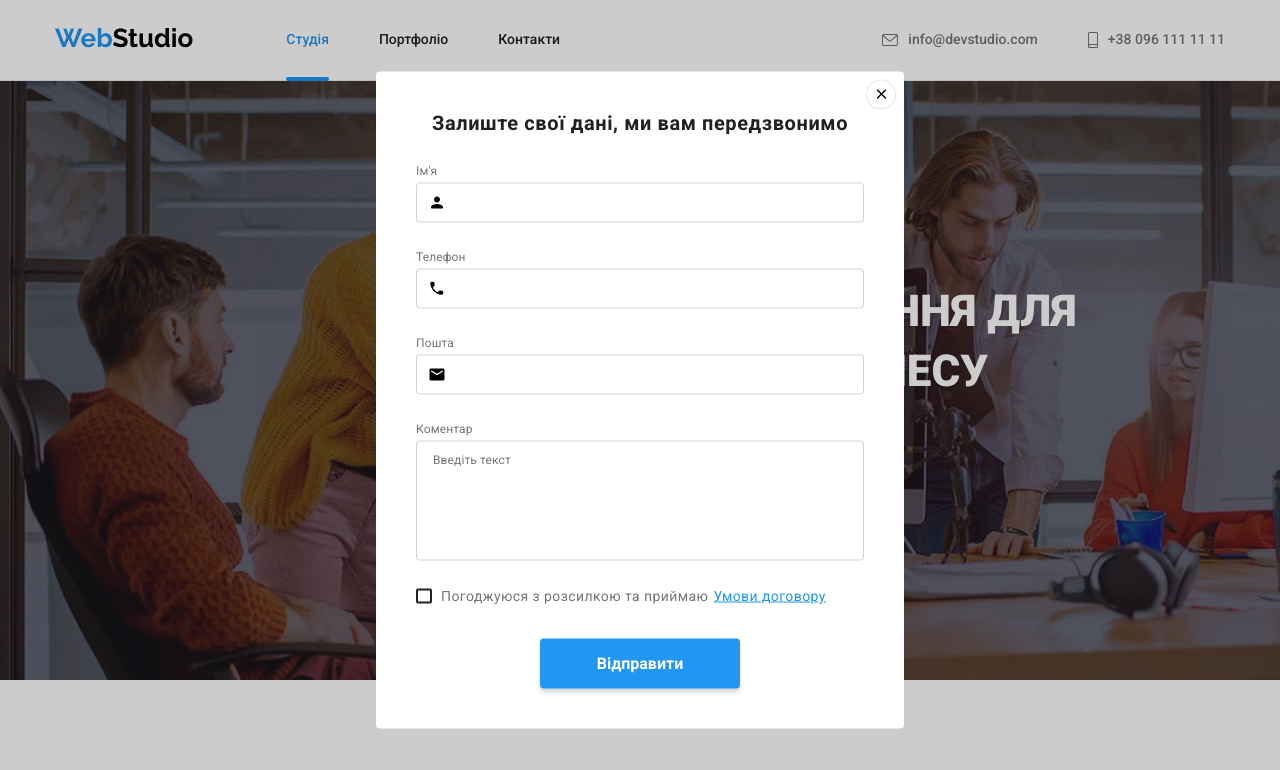
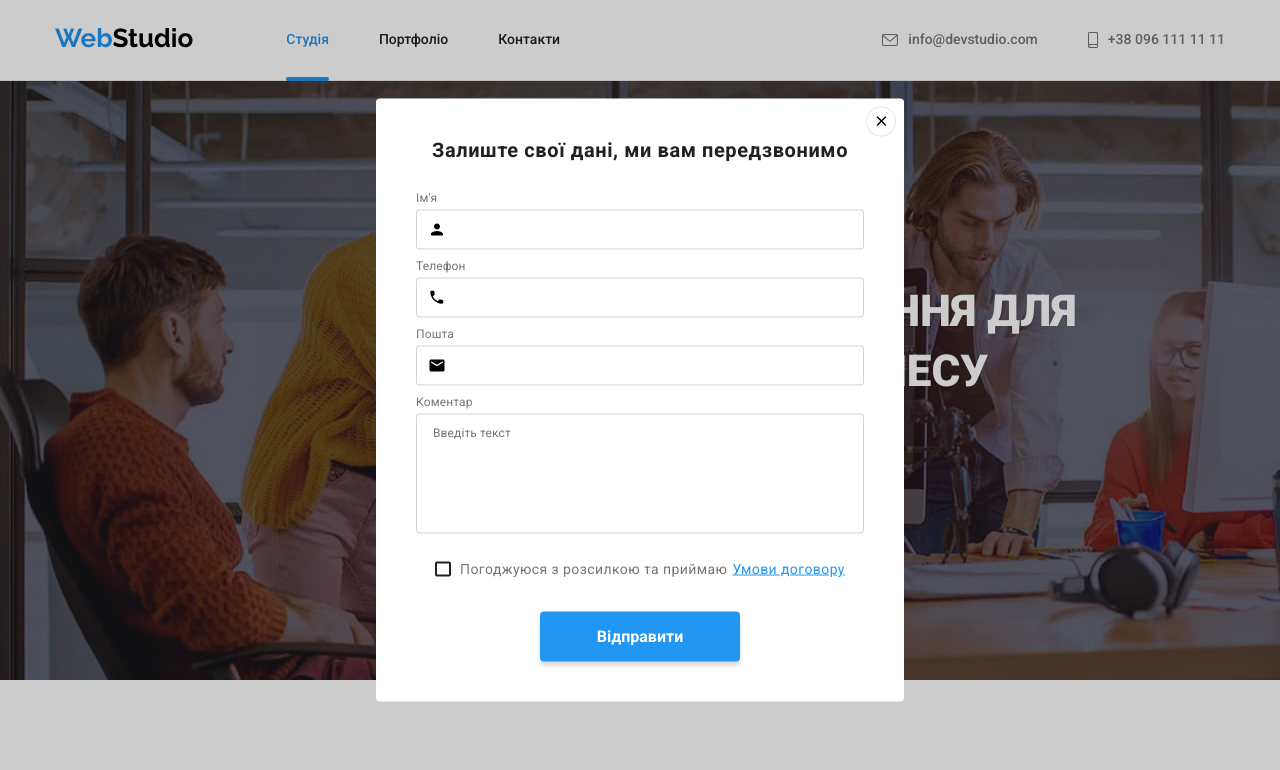
Before and after one commit to Burlacova/goit-markup-hw-06, a plain HTML site: page index.html in a window 1280 px wide. Both pictures are taken after a click on the button "Замовити послугу". Shown: the top 770 px of the page. Drawn offline with nearby package versions, Linux system fonts and the light colour scheme.

Commit message:
дополнение

```diff
--- a/css/style.css
+++ b/css/style.css
@@ -144,7 +144,7 @@ h1, h2, h3, p {
 
     display: block;
     width: 100%;
-    margin-bottom: 28px;
+    margin-bottom: 10px;
 
 }
 
@@ -239,6 +239,7 @@ h1, h2, h3, p {
 .policy {
 
     display: flex;
+    justify-content: center;
 
     font-style: normal;
     font-weight: normal;
@@ -894,17 +895,18 @@ h1, h2, h3, p {
 }
 .footer-form {
     display: flex;
-    margin-left: 93px;
+
 }
 
 .formf {
     display: flex;
     flex-direction: column;
+    margin-left: 93px;
 
 }
 .formf p {
     margin-bottom: 20px;
-    margin-left: 93px;
+
     font-style: normal;
     font-weight: 700;
     font-size: 14px;
```
Also changed, not shown: portfolio.html (line endings or trailing spaces).
